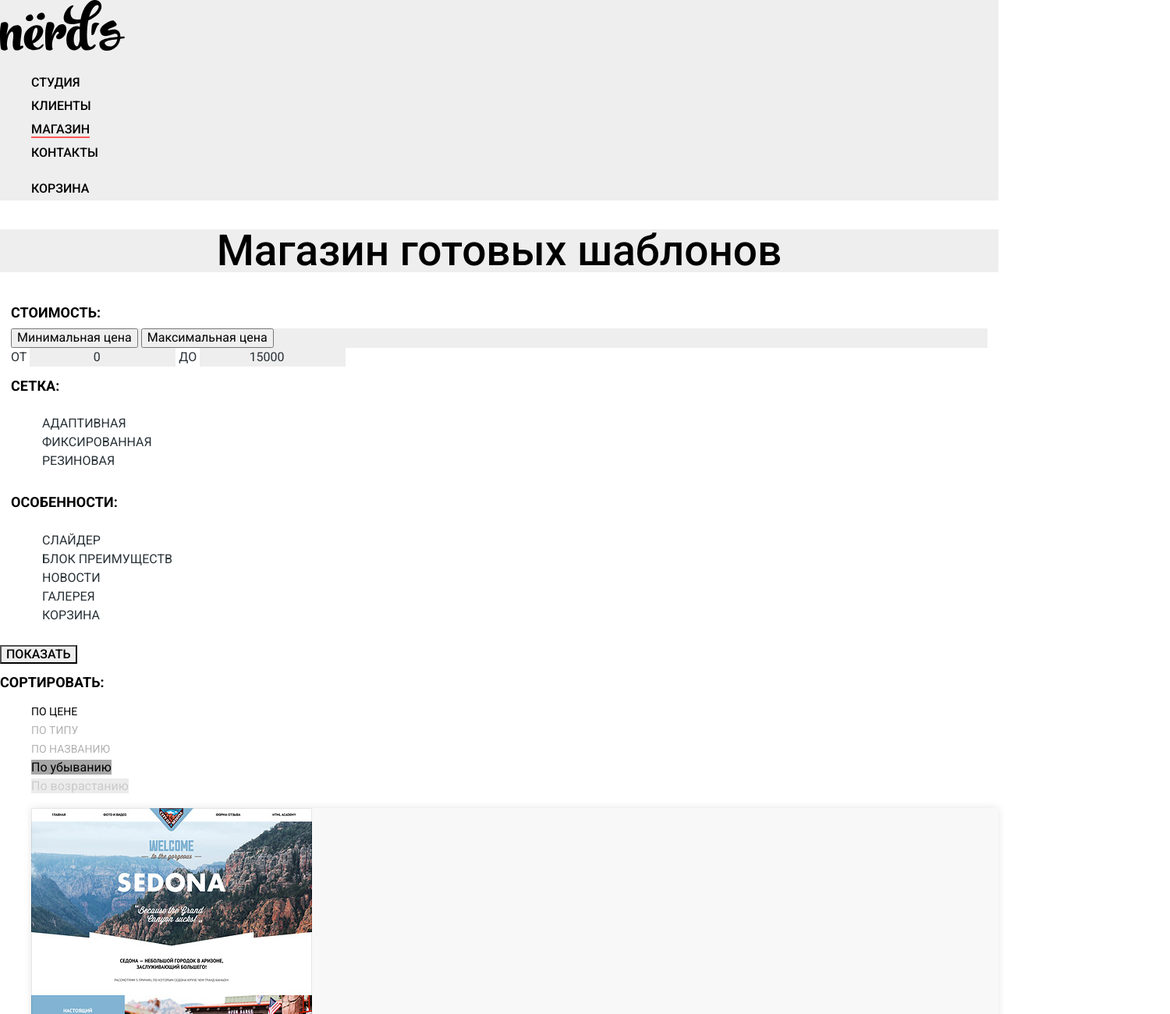
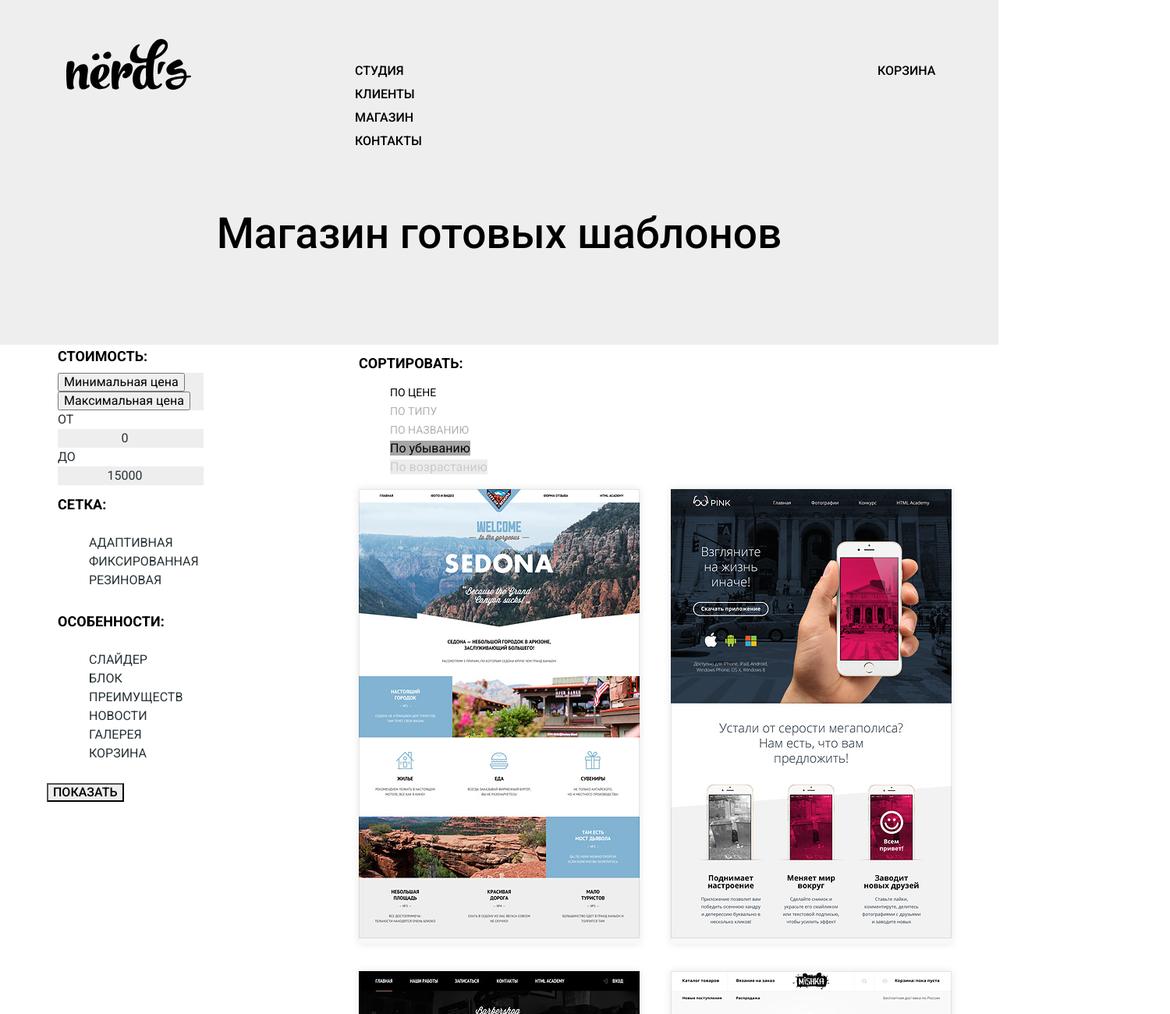
Before and after one commit to pkv1979/185372-nerds-25, a plain HTML site: page catalog.html in a window 1280 px wide. Shown: the top 1300 px of the page at 78% size, 1500 px wide, since content can reach past the window. Drawn offline with Linux system fonts and the light colour scheme.

Commit message:
Задание 15

```diff
--- a/catalog.html
+++ b/catalog.html
@@ -9,7 +9,7 @@
   </head>
   <body>
     <header class="header-main">
-      <nav class="navigation-main">
+      <nav class="navigation-main container">
         <a class="header-main-logo" href="index.html">
           <img src="img/nerds-logo.svg" width="160" height="65" alt="Логотип дизайн студии «Нёрдс»">
         </a>
@@ -37,11 +37,12 @@
       </nav>
     </header>
 
-    <main class="container">
+    <main>
       <div class="row-title">
         <h1 class="page-title">Магазин готовых шаблонов</h1>
       </div>
 
+      <div class="container">
         <div class="row">
           <section class="filters">
             <h2 class="visually-hidden">Форма фильтрации</h2>
@@ -190,6 +191,7 @@
               </li>
             </ul>
           </section>
+        </div>
 
         <ul class="pagination-info">
           <li class="pagination-item pagination-item-current">
@@ -208,7 +210,7 @@
       </div>
     </main>
 
-    <footer class="footer-main">
+    <footer class="footer-main container">
       <section class="map">
         <h3 class="visually-hidden">Как до нас добраться</h3>
         <div class="selector-img">
--- a/css/style.css
+++ b/css/style.css
@@ -25,11 +25,20 @@ a {
   text-decoration: none;
 }
 
+.container {
+  width: 1200px;
+  margin: 0 auto;
+  padding: 0 20px;
+}
+
 .header-main {
   background-color: #eeeeee;
 }
 
 .navigation-main {
+  display: flex;
+  justify-content: space-between;
+
   font-weight: 500;
   line-height: 30px;
   text-transform: uppercase;
@@ -46,6 +55,10 @@ a {
 }
 
 .navigation-main a {
+  width: 160px;
+  height: 65px;
+  padding: 50px 25px;
+
   color: #000000;
 }
 
@@ -58,11 +71,26 @@ a {
   color: rgba(0, 0, 0, 0.3);
 }
 
-.navigation-site-current {
+.navigation-site,
+.navigation-cart {
+  padding-top: 60px;
+}
+
+.navigation-site {
+  width: 500px;
+}
+
+/* .navigation-site-current {
   border-bottom: 2px solid #fb565a;
+} */
+
+.navigation-cart {
+  width: 160px;
 }
 
 .slider {
+  margin-bottom: 80px;
+
   background-color: #eeeeee;
 }
 
@@ -75,6 +103,16 @@ a {
 
 .slider-text {
   color: #283136;
+}
+
+.product-items {
+  display: flex;
+  justify-content: space-between;
+  margin-bottom: 50px;
+}
+
+.product-item {
+  width: 300px;
 }
 
 .product-item-title {
@@ -200,10 +238,23 @@ a {
 }
 
 .page-title {
+  padding-top: 60px;
+  padding-bottom: 115px;
+  margin: 0;
+
   font-size: 55px;
   font-weight: 500;
   line-height: 55px;
   text-align: center;
+}
+
+.row {
+  display: flex;
+  justify-content: space-between;
+}
+
+.filters {
+  width: 60px;
 }
 
 .filter fieldset {
@@ -263,6 +314,10 @@ a {
   background-color: #d5d5d5;
 }
 
+.right-panel {
+  width: 760px;
+}
+
 .sorting-title {
   font-size: 18px;
   font-weight: 700;
@@ -306,7 +361,18 @@ a {
   opacity: 0.6;
 }
 
+.catalog-list {
+  display: flex;
+  justify-content: space-between;
+  flex-wrap: wrap;
+  padding: 0;
+  margin: 0;
+}
+
 .catalog-item {
+  width: 360px;
+  margin-bottom: 35px;
+
   background-color: #f8f8f8;
   box-shadow: 0 0 10px rgba(0, 1, 1, 0.1);
 }
@@ -405,7 +471,13 @@ a {
   color: #666666;
 }
 
+.footer-text {
+  display: flex;
+}
+
 .footer-social {
+  width: 260px;
+
   text-align: center;
 }
 
@@ -428,6 +500,11 @@ a {
   color: rgba(255, 255, 255, 0.3);
 
   background-color: #d7373b;
+}
+
+.benefit {
+  width: 560px;
+  margin-left: 140px;
 }
 
 .benefit b {
```
Also changed, not shown: index.html (+2 -2 lines). Lines whose indentation alone changed are shown as unchanged.
